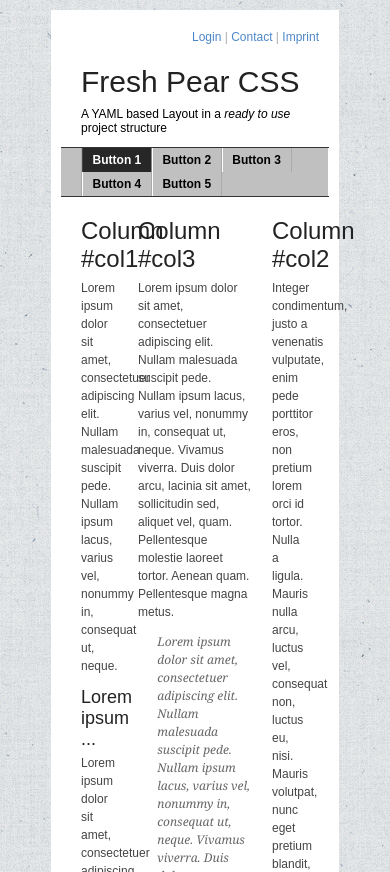
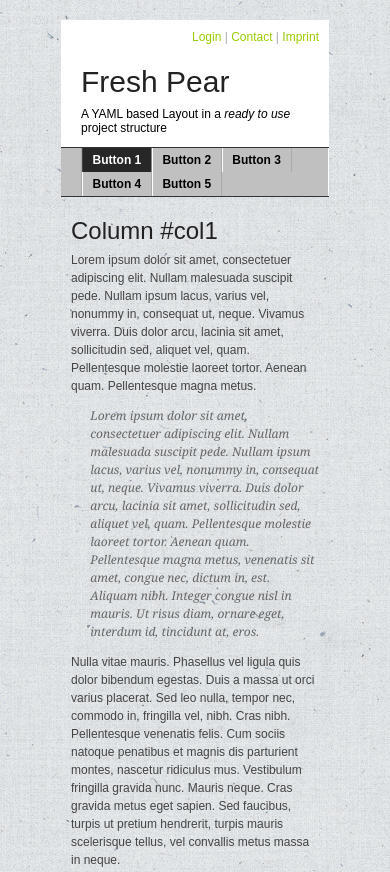
Before and after one commit to andreruffert/Fresh-Pear-CSS, a plain HTML site: page index.html in a window 390 px wide. Shown: the top 872 px of the page. Drawn offline with nearby package versions, Linux system fonts and the light colour scheme; a script that the page names is missing.

Commit message:
mobile ready three columns layout

```diff
--- a/index.html
+++ b/index.html
@@ -37,12 +37,14 @@
 
   <div class="page_margins">
   	<div class="page">
+
   		<div id="header" role="banner">
   			<div id="topnav" role="contentinfo">
   				<span><a href="#">Login</a> | <a href="#">Contact</a> | <a href="#">Imprint</a></span> </div>
-  				<h1>Fresh Pear CSS</h1>
+  				<h1>Fresh Pear </h1>
   				<span>A YAML based Layout in a <em>ready to use</em> project structure</span>
   			</div>
+
   		<!-- begin: main navigation #nav -->
   		<div id="nav"  role="navigation">
   			<div class="hlist">
@@ -56,18 +58,24 @@
   			</div>
   		</div>
   		<!-- end: main navigation -->
+
+
   		<!-- begin: main content area #main -->
   		<div id="main">
   			<!-- begin: #col1 - first float column -->
-  			<div id="col1" role="complementary">
+  			<div id="col1" role="main">
   				<div id="col1_content" class="clearfix">
   					<h2>Column  #col1</h2>
-  					<p>Lorem ipsum dolor sit amet, consectetuer adipiscing elit. Nullam malesuada   suscipit pede. Nullam ipsum lacus, varius vel, nonummy in, consequat ut, neque.   </p>
-  					<h3>Lorem ipsum ... </h3>
-  					<p>Lorem ipsum dolor sit amet, consectetuer adipiscing elit. Nullam malesuada   suscipit pede. Nullam ipsum lacus, varius vel, nonummy in, consequat ut, neque.   Vivamus viverra. Duis dolor arcu, lacinia sit amet, sollicitudin sed, aliquet   vel, quam. Pellentesque molestie laoreet tortor. Aenean quam. Pellentesque magna   metus, venenatis sit amet, congue nec, dictum in, est. Aliquam nibh. </p>
+  					<p>Lorem ipsum dolor sit amet, consectetuer adipiscing elit. Nullam malesuada   suscipit pede. Nullam ipsum lacus, varius vel, nonummy in, consequat ut, neque.   Vivamus viverra. Duis dolor arcu, lacinia sit amet, sollicitudin sed, aliquet   vel, quam. Pellentesque molestie laoreet tortor. Aenean quam. Pellentesque magna   metus.</p>
+  					<blockquote>
+  						<p>Lorem ipsum dolor sit amet, consectetuer adipiscing elit. Nullam malesuada   suscipit pede. Nullam ipsum lacus, varius vel, nonummy in, consequat ut, neque.   Vivamus viverra. Duis dolor arcu, lacinia sit amet, sollicitudin sed, aliquet   vel, quam. Pellentesque molestie laoreet tortor. Aenean quam. Pellentesque magna   metus, venenatis sit amet, congue nec, dictum in, est. Aliquam nibh. Integer   congue nisl in mauris. Ut risus diam, ornare eget, interdum id, tincidunt at,   eros.</p>
+  					</blockquote>
+  					<p>Nulla vitae mauris. Phasellus vel ligula quis dolor bibendum egestas. Duis a   massa ut orci varius placerat. Sed leo nulla, tempor nec, commodo in, fringilla   vel, nibh. Cras nibh. Pellentesque venenatis felis. Cum sociis natoque penatibus   et magnis dis parturient montes, nascetur ridiculus mus. Vestibulum fringilla   gravida nunc. Mauris neque. Cras gravida metus eget sapien. Sed faucibus, turpis   ut pretium hendrerit, turpis mauris scelerisque tellus, vel convallis metus   massa in neque.</p>
   				</div>
   			</div>
   			<!-- end: #col1 -->
+
+
   			<!-- begin: #col2 second float column -->
   			<div id="col2" role="complementary">
   				<div id="col2_content" class="clearfix">
@@ -77,15 +85,15 @@
   				</div>
   			</div>
   			<!-- end: #col2 -->
+
+
   			<!-- begin: #col3 static column -->
-  			<div id="col3" role="main">
+  			<div id="col3" role="complementary">
   				<div id="col3_content" class="clearfix">
   					<h2>Column  #col3</h2>
-  					<p>Lorem ipsum dolor sit amet, consectetuer adipiscing elit. Nullam malesuada   suscipit pede. Nullam ipsum lacus, varius vel, nonummy in, consequat ut, neque.   Vivamus viverra. Duis dolor arcu, lacinia sit amet, sollicitudin sed, aliquet   vel, quam. Pellentesque molestie laoreet tortor. Aenean quam. Pellentesque magna   metus.</p>
-  					<blockquote>
-  						<p>Lorem ipsum dolor sit amet, consectetuer adipiscing elit. Nullam malesuada   suscipit pede. Nullam ipsum lacus, varius vel, nonummy in, consequat ut, neque.   Vivamus viverra. Duis dolor arcu, lacinia sit amet, sollicitudin sed, aliquet   vel, quam. Pellentesque molestie laoreet tortor. Aenean quam. Pellentesque magna   metus, venenatis sit amet, congue nec, dictum in, est. Aliquam nibh. Integer   congue nisl in mauris. Ut risus diam, ornare eget, interdum id, tincidunt at,   eros.</p>
-  					</blockquote>
-  					<p>Nulla vitae mauris. Phasellus vel ligula quis dolor bibendum egestas. Duis a   massa ut orci varius placerat. Sed leo nulla, tempor nec, commodo in, fringilla   vel, nibh. Cras nibh. Pellentesque venenatis felis. Cum sociis natoque penatibus   et magnis dis parturient montes, nascetur ridiculus mus. Vestibulum fringilla   gravida nunc. Mauris neque. Cras gravida metus eget sapien. Sed faucibus, turpis   ut pretium hendrerit, turpis mauris scelerisque tellus, vel convallis metus   massa in neque.</p>
+  					<p>Lorem ipsum dolor sit amet, consectetuer adipiscing elit. Nullam malesuada   suscipit pede. Nullam ipsum lacus, varius vel, nonummy in, consequat ut, neque.   </p>
+  					<h3>Lorem ipsum ... </h3>
+  					<p>Lorem ipsum dolor sit amet, consectetuer adipiscing elit. Nullam malesuada   suscipit pede. Nullam ipsum lacus, varius vel, nonummy in, consequat ut, neque.   Vivamus viverra. Duis dolor arcu, lacinia sit amet, sollicitudin sed, aliquet   vel, quam. Pellentesque molestie laoreet tortor. Aenean quam. Pellentesque magna   metus, venenatis sit amet, congue nec, dictum in, est. Aliquam nibh. </p>
   				</div>
   				<div id="ie_clearing">&nbsp;</div>
   				<!-- End: IE Column Clearing -->
@@ -93,6 +101,8 @@
   			<!-- end: #col3 -->
   		</div>
   		<!-- end: #main -->
+
+
   		<!-- begin: #footer -->
   		<div id="footer" role="contentinfo">
   			Footer with copyright notice and status information<br />
@@ -100,7 +110,9 @@
   		</div>
   		<!-- end: #footer -->
   	</div>
+  	<!-- end: .page -->
   </div>
+  <!-- end: .page_margins -->
 
   <!-- full skip link functionality in webkit browsers -->
   <script src="layout/yaml/core/js/webkit-focusfix.js" type="text/javascript"></script>
--- /dev/null
+++ b/layout/stylesheets/less/basemod.less
@@ -0,0 +1,64 @@
+/**
+ * Fresh Pear CSS
+ *
+ * Have a nice day and happy coding!
+ *
+ * @author
+ * @copyright
+ * @url
+ *
+ */
+
+@media screen, projection
+{
+
+  body {
+    overflow-y:scroll;
+    background:#cccccc url("../../images/texture.jpg") 0 0 fixed;
+    padding:10px 0;
+  }
+
+  /* Centering layout in old IE-versions */
+  body { text-align:center; }
+  .page_margins { text-align:left; margin:0 auto; }
+
+  /* Layout:width, background, borders */
+  .page_margins { background:; }
+  .page { padding:10px; }
+
+
+  #header {
+    color:#000;
+    background:#fff repeat-x top left;
+    padding:45px 2em 1em 20px;
+    position:relative;
+  }
+
+  /* #topnav gets absolute positioning within #header */
+  #topnav {
+    background:transparent;
+  	color:#aaa;
+    position:absolute;
+    top:10px;
+    right:10px; /* LTR */
+    text-align:right; /* LTR */
+  }
+
+  /* adjustment of main navigation */
+  #nav ul { margin-left:20px; }
+
+  #main { background:;padding:10px 0; }
+
+  #footer {
+    color:#666;
+    background:#f9f9f9;
+    padding:10px 20px;
+    border-top:5px #efefef solid;
+    line-height:1.5em;
+  }
+
+  /* Backup for correct positioning */
+  #header, #nav, #main, #footer { clear:both; }
+
+
+}
--- a/layout/stylesheets/less/content.less
+++ b/layout/stylesheets/less/content.less
@@ -1,5 +1,5 @@
 /**
- * Fresh Pear
+ * Fresh Pear CSS
  *
  * Have a nice day and happy coding!
  *
@@ -15,25 +15,17 @@
 | ---------------------------------------------------------------------------------------------------
 */
 
-/* (en) reset font size for all elements to standard (16 Pixel) */
-/* (de) Alle Schriftgrößen auf Standardgröße (16 Pixel) zurücksetzen */
+/* reset font size for all elements to standard (16 Pixel) */
 html * { font-size:100.01%; }
 
-/**
- * (en) reset monospaced elements to font size 16px in all browsers
- * (de) Schriftgröße von monospaced Elemente in allen Browsern auf 16 Pixel setzen
- *
- * @see: http://webkit.org/blog/67/strange-medium/
- */
-
+/* reset monospaced elements to font size 16px in all browsers */
 textarea, pre, code, kbd, samp, var, tt {
   font-family: monospace, sans-serif;
 }
 
-/* (en) base layout gets standard font size 12px */
-/* (de) Basis-Layout erhält Standardschriftgröße von 12 Pixeln */
+/* base layout gets standard font size 12px */
 body {
-  font-family:Arial, Helvetica, sans-serif;
+  font-family:Arial, Helvetica, san serif;
   font-size:75.00%;
   color:#444;
 }
@@ -45,7 +37,7 @@ body {
 | ---------------------------------------------------------------------------------------------------
 */
 h1,h2,h3,h4,h5,h6 {
-  font-family:Arial, Helvetica, sans-serif;
+  font-family:Arial, Helvetica, san serif;
   font-weight:normal;
   color:#222;
   margin:0 0 0.25em 0;
@@ -126,11 +118,11 @@ hr {
 | Links
 | ---------------------------------------------------------------------------------------------------
 */
-a { color:#4D87C7; background:transparent; text-decoration:none; }
-a:visited  { color:#036; }
-a:focus { text-decoration:underline; color:#000; background: #fff; outline: 3px #f93 solid; }
+a { color:@link; background:transparent; text-decoration:none; }
+a:visited  { color:@link-visited; }
+a:focus { text-decoration:underline; color:@link-focus; background: #fff; outline: 3px #f93 solid; }
 a:hover,
-a:active { color:#182E7A; text-decoration:underline; outline: 0 none; }
+a:active { color:@link-hover; text-decoration:underline; outline: 0 none; }
 
 
 /*
@@ -165,6 +157,7 @@ p.icaption_right strong { display:block; overflow:hidden; margin-top:2px; paddin
 .float_left { float:left; display:inline; margin-right:1em; margin-bottom:0.15em; }
 .float_right { float:right; display:inline; margin-left:1em; margin-bottom:0.15em; }
 .center { display:block; text-align:center; margin:0.5em auto; }
+
 
 /*
 | ---------------------------------------------------------------------------------------------------
--- a/layout/stylesheets/less/layout.less
+++ b/layout/stylesheets/less/layout.less
@@ -1,5 +1,5 @@
 /**
- * Fresh Pear
+ * Fresh Pear CSS
  *
  * Have a nice day and happy coding!
  *
@@ -11,13 +11,25 @@
 
 /*
 | ---------------------------------------------------------------------------------------------------
+| Less Variables
+| ---------------------------------------------------------------------------------------------------
+*/
+@link:          #99cc00;
+@link-visited:  #99cc00;
+@link-focus:    #ccff00;
+@link-hover:    #ccff00;
+
+
+/*
+| ---------------------------------------------------------------------------------------------------
 | Import core styles
 | ---------------------------------------------------------------------------------------------------
 */
 @import url(../../yaml/core/base.css);
 @import url(../../yaml/navigation/nav_shinybuttons.css);
-@import url(../css/basemod.css);
 
+
+@import "basemod.less";
 @import "content.less";
 
 
@@ -31,7 +43,20 @@ body, .page_margins {
   margin: 0 auto;
   width: 288px;
 }
-/* @import "basemod_mobile.less"; */
+
+/* Formatting content container */
+#col1,
+#col2,
+#col3 {
+  float: none;
+  width: auto;
+  margin: 0;
+}
+#col1_content,
+#col2_content,
+#col3_content {
+  padding: 10px;
+}
 
 
 /*
@@ -46,7 +71,6 @@ body, .page_margins {
     width: 576px;
   }
 }
-/* @import "basemod_tablet.less"; */
 
 
 /*
@@ -60,8 +84,8 @@ body, .page_margins {
     margin: 0 auto;
     width: 864px;
   }
+
 }
-/* @import "basemod_desktop.less"; */
 
 
 /*
@@ -75,8 +99,8 @@ body, .page_margins {
     margin: 0 auto;
     width: 1172px;
   }
+
 }
-/* @import "basemod_bigscreen.less"; */
 
 
 /*
@@ -91,10 +115,23 @@ body, .page_margins {
     width: 1748px;
   }
 }
-/* @import "basemod_hdtv.less"; */
 
 
-
+/*
+| ---------------------------------------------------------------------------------------------------
+| MQ -> Desktop, Screen, HDTV
+| ---------------------------------------------------------------------------------------------------
+*/
+@media only screen and (min-width: 985px), (min-width: 1304px), (min-width: 1938px) {
+  /* Formatting content container */
+  #main { float: left; width: 100% }
+  #col1 { float: left; width: 50%;  margin: 0 0 0 25% }
+  #col2 { float: left; width: 25%;  margin: 0 0 0 -75% }
+  #col3 { float: right; width: 25%; margin-left: -5px; margin-right: 0; }
+  #col1_content { padding: 0 10px }
+  #col2_content { padding: 0 10px 0 20px }
+  #col3_content { padding: 0 20px 0 10px }
+}
 
 
 /*
```
Also changed, not shown: layout/stylesheets/css/patch_layout.css (+20 -14 lines).
